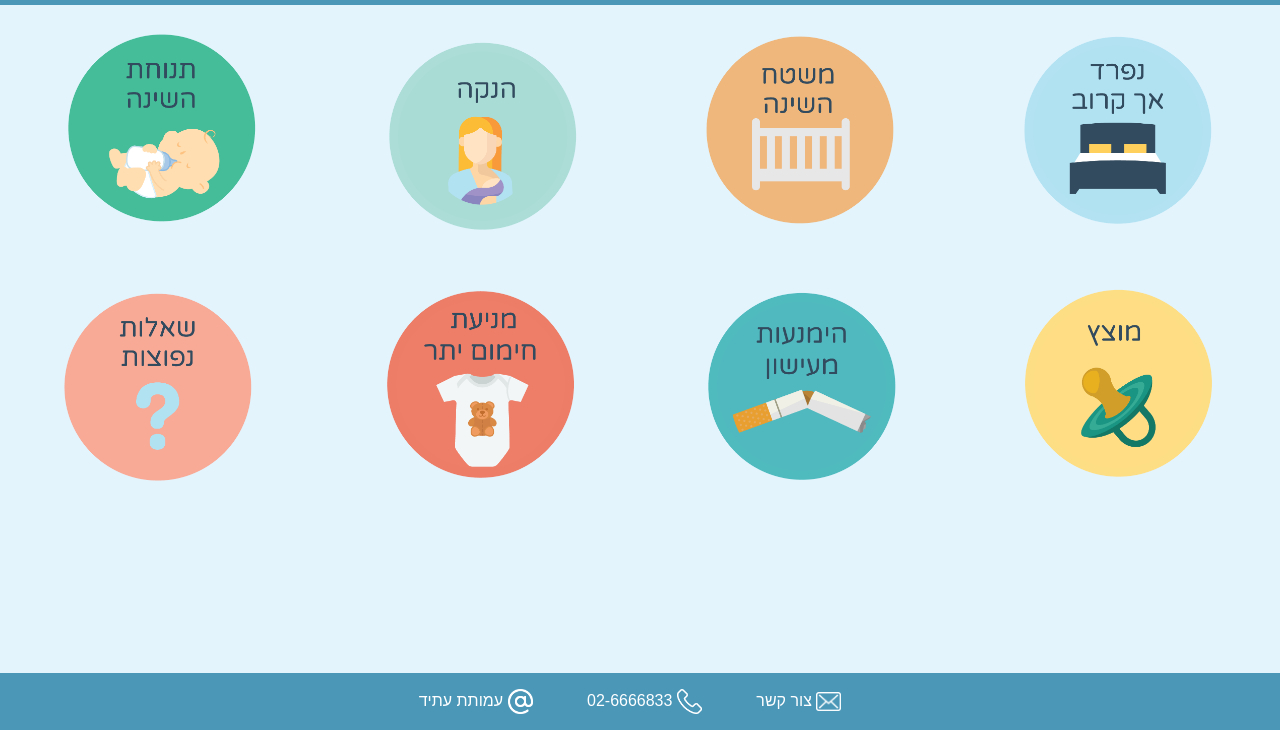
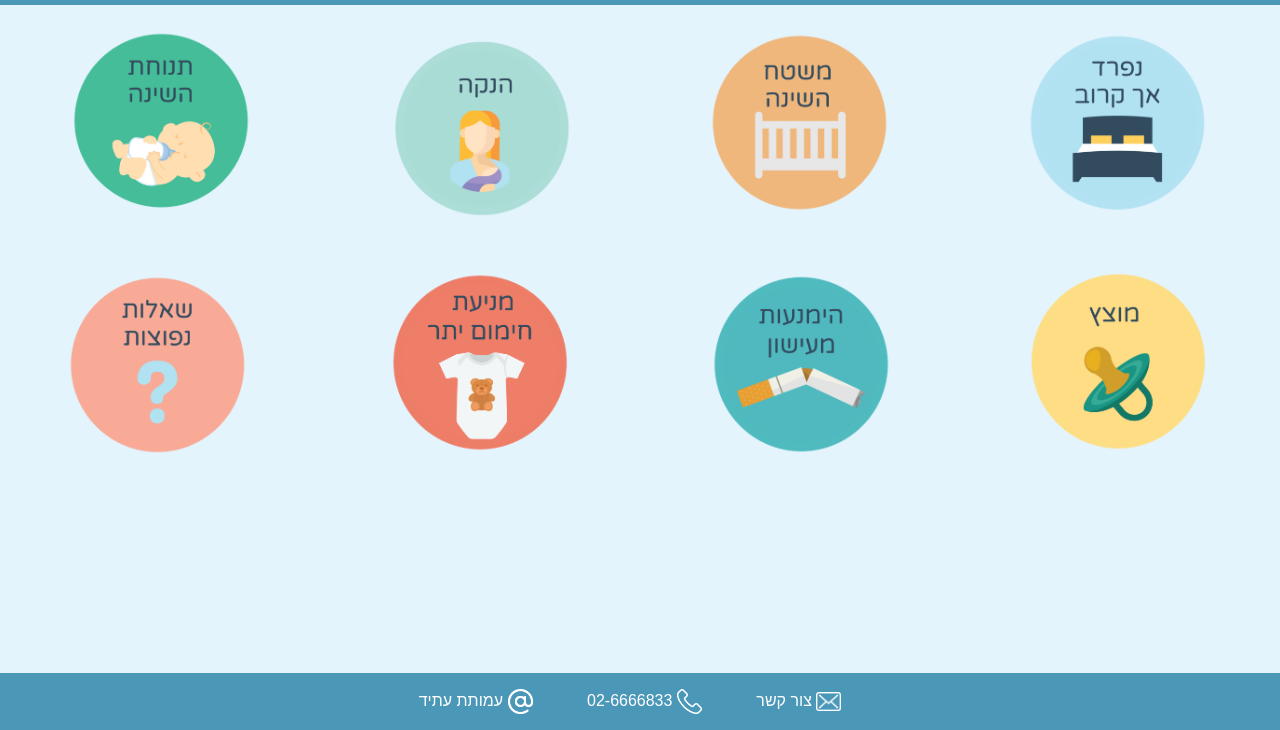
Before and after one commit to leaamchaslavsky/sidsPrevention, a plain HTML site: page index.html in a window 1280 px wide. Shown: the part 70-800 px from the top of the page. Drawn offline with nearby package versions, Linux system fonts and the light colour scheme.

Commit message:
Add files via upload

```diff
--- a/index.html
+++ b/index.html
@@ -62,17 +62,17 @@
 
             <!--האייקונים-->
             <div class="row">
-                <div class="col-lg-3 col-md-4 col-sm-6  col-6"><a href="sleep.html"><img src="img/sleep.png" style="width: 70%; height: auto;" /></a> </div>
-                <div class="col-lg-3 col-md-4 col-sm-6 col-6"> <a href="playpen.html"><img src="img/playpen.png" style="width: 70%; height: auto;" /></a></div>
+                <div class="col-lg-3 col-md-4 col-sm-6  col-6"><a href="sleep.html"><img src="img/sleep.png" style="width: 65%; height: auto;" /></a> </div>
+                <div class="col-lg-3 col-md-4 col-sm-6 col-6"> <a href="playpen.html"><img src="img/playpen.png" style="width: 65%; height: auto;" /></a></div>
 
-                <div class="col-lg-3 col-md-4 col-sm-6 col-6"> <a href="feeding.html"><img src="img/feeding.png" style="width: 70%; height: auto;" /></a></div>
-                <div class="col-lg-3  col-md-4 col-sm-6 col-6"><a href="back.html"><img src="img/back.png" style="width: 70%; height: auto;" /></a></div>
+                <div class="col-lg-3 col-md-4 col-sm-6 col-6"> <a href="feeding.html"><img src="img/feeding.png" style="width: 65%; height: auto;" /></a></div>
+                <div class="col-lg-3  col-md-4 col-sm-6 col-6"><a href="back.html"><img src="img/back.png" style="width: 65%; height: auto;" /></a></div>
 
-                <div class="col-lg-3 col-md-4 col-sm-6 col-6"><a href="pacifier.html"><img src="img/pacifier.png" style="width: 70%; height: auto;" /></a> </div>
-                <div class="col-lg-3  col-md-4 col-sm-6 col-6"><a href="smoking.html"><img src="img/smoking.png" style="width: 70%; height: auto;" /></a></div>
+                <div class="col-lg-3 col-md-4 col-sm-6 col-6"><a href="pacifier.html"><img src="img/pacifier.png" style="width: 65%; height: auto;" /></a> </div>
+                <div class="col-lg-3  col-md-4 col-sm-6 col-6"><a href="smoking.html"><img src="img/smoking.png" style="width: 65%; height: auto;" /></a></div>
 
-                <div class="col-lg-3 col-md-4 col-sm-6 col-6"><a href="heat.html"><img src="img/Heat.png" style="width: 70%; height: auto;" /></a></div>
-                <div class="col-lg-3 col-md-4 col-sm-6 col-6"><a href="Questions.html"><img src="img/Questions.png" style="width: 70%; height: auto;" /></a></div>
+                <div class="col-lg-3 col-md-4 col-sm-6 col-6"><a href="heat.html"><img src="img/Heat.png" style="width: 65%; height: auto;" /></a></div>
+                <div class="col-lg-3 col-md-4 col-sm-6 col-6"><a href="Questions.html"><img src="img/Questions.png" style="width: 65%; height: auto;" /></a></div>
             </div>
 
 
```
